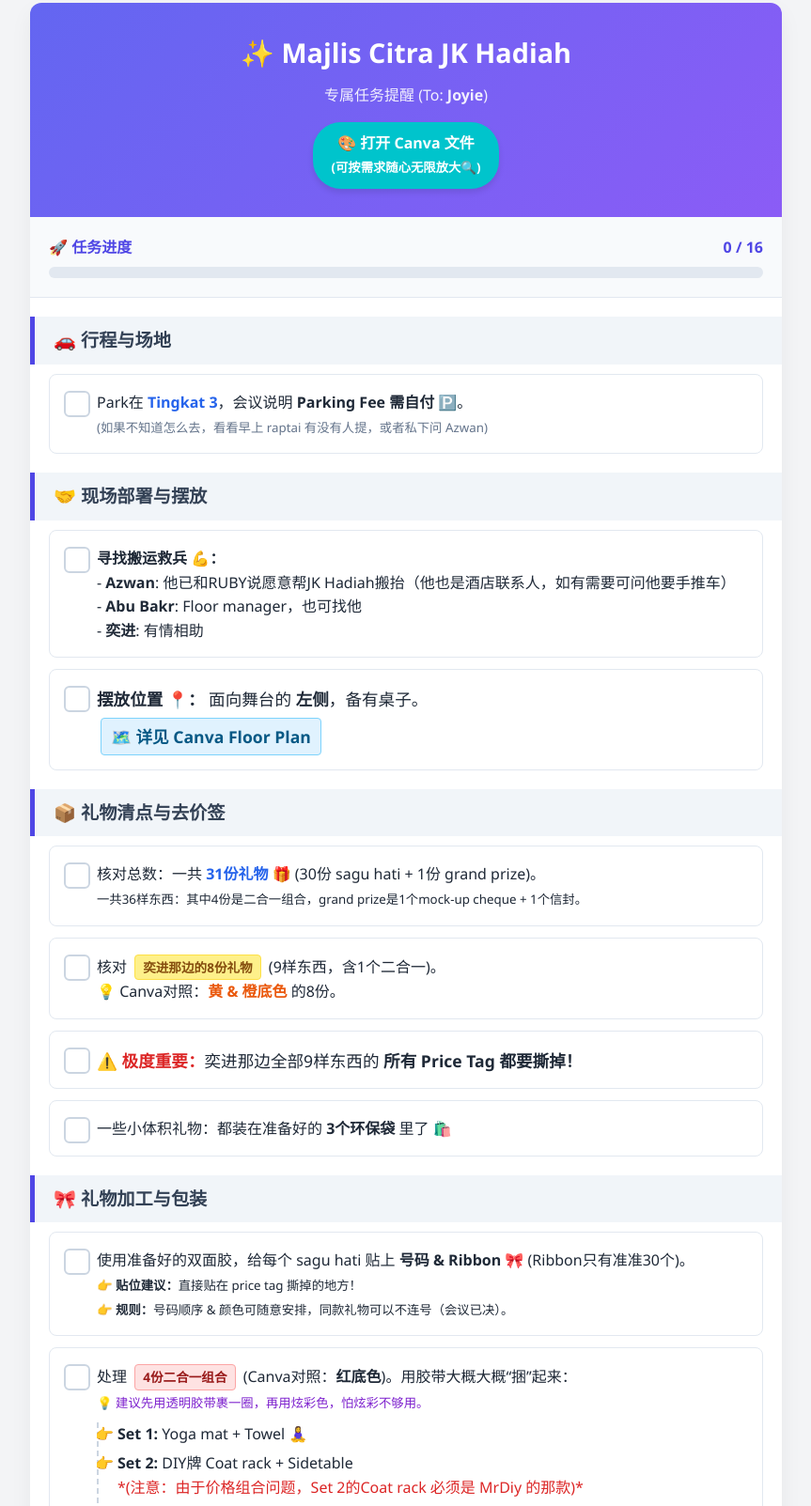
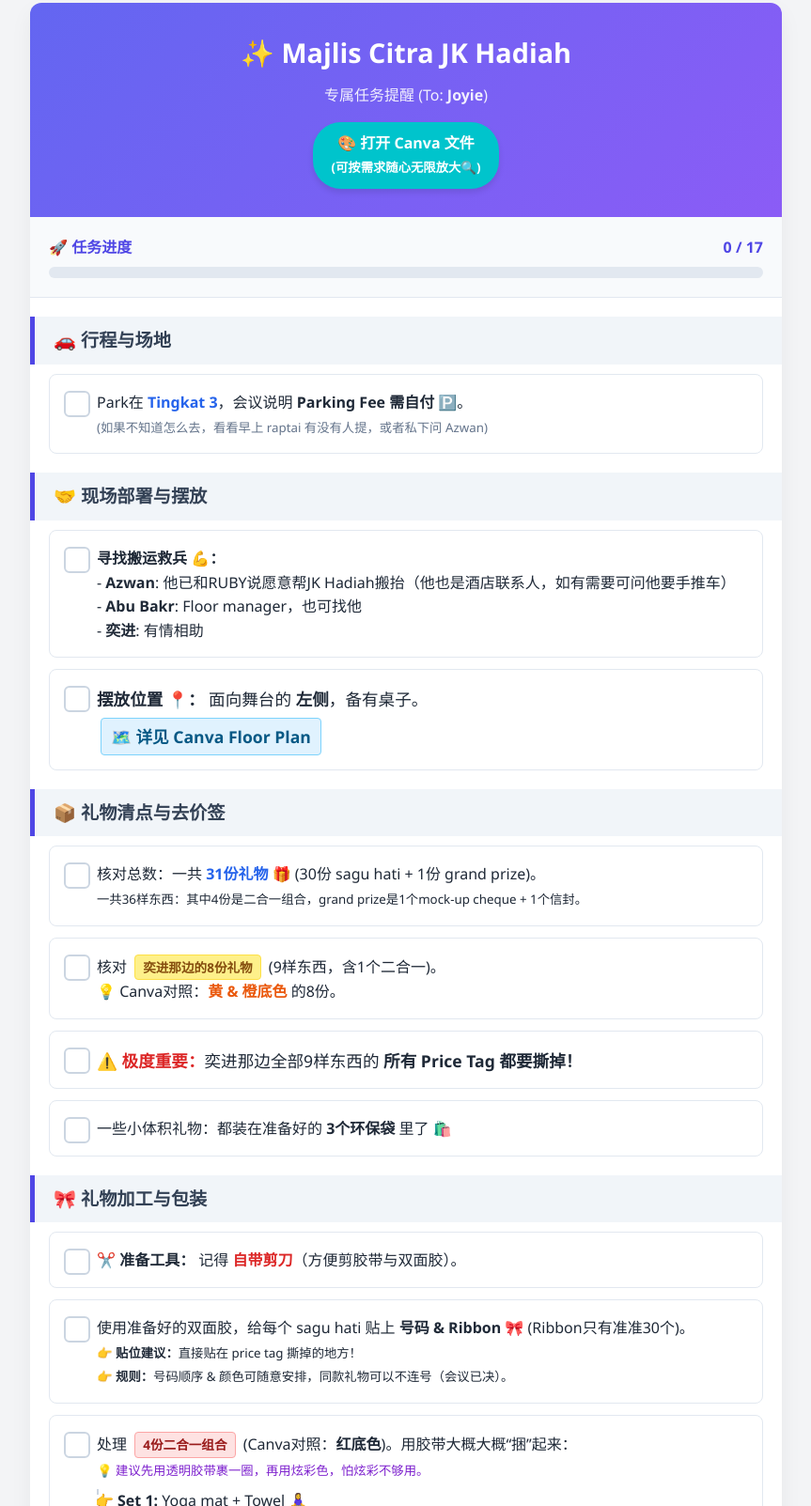
Before and after one commit to Remiyzx/majliscitra2026jkhadiah, a plain HTML site: page index.html in a window 1280 px wide. Shown: the part 17-1620 px from the top of the page at 94% size, without its empty margins (208-1071 px from the left). Drawn offline with Linux system fonts and the light colour scheme.

Commit message:
Update index.html

```diff
--- a/index.html
+++ b/index.html
@@ -274,7 +274,7 @@
     <div class="progress-wrapper">
         <div class="progress-header">
             <span>🚀 任务进度</span>
-            <span id="progress-text">0 / 16</span>
+            <span id="progress-text">0 / 17</span>
         </div>
         <div class="progress-bar-container">
             <div class="progress-bar" id="progress-bar"></div>
@@ -305,9 +305,9 @@
                 <span class="checkmark"></span>
                 <div class="task-content">
                     <strong>寻找搬运救兵 💪：</strong><br>
-                    - <span class="highlight">Azwan</span>: 他已和RUBY说愿意帮JK Hadiah搬抬（他也是酒店联系人，如有需要可问他要手推车）<br>
-                    - <span class="highlight">Abu Bakr</span>: Floor manager，也可找他<br>
-                    - <span class="highlight">奕进</span>: 有情相助
+- <span class="highlight">Azwan</span>: 他已和RUBY说愿意帮JK Hadiah搬抬（他也是酒店联系人，如有需要可问他要手推车）<br>
+- <span class="highlight">Abu Bakr</span>: Floor manager，也可找他<br>
+- <span class="highlight">奕进</span>: 有情相助
                 </div>
             </div>
         </label>
@@ -370,6 +370,15 @@
     <!-- Section 4 -->
     <div class="section-title">🎀 礼物加工与包装</div>
     <div class="task-list">
+        <label class="task-item">
+            <div class="checkbox-container">
+                <input type="checkbox" class="task-checkbox">
+                <span class="checkmark"></span>
+                <div class="task-content">
+                    ✂️ <strong>准备工具：</strong> 记得 <span class="highlight text-red">自带剪刀</span>（方便剪胶带与双面胶）。
+                </div>
+            </div>
+        </label>
         <label class="task-item">
             <div class="checkbox-container">
                 <input type="checkbox" class="task-checkbox">
```
